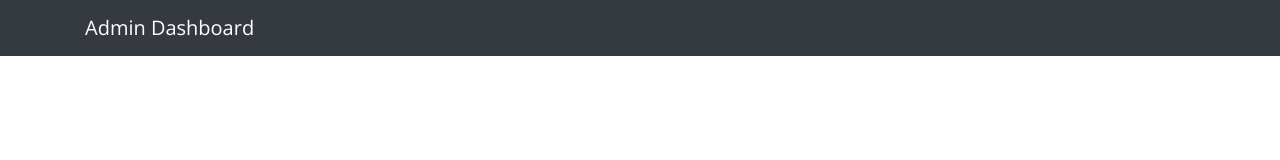
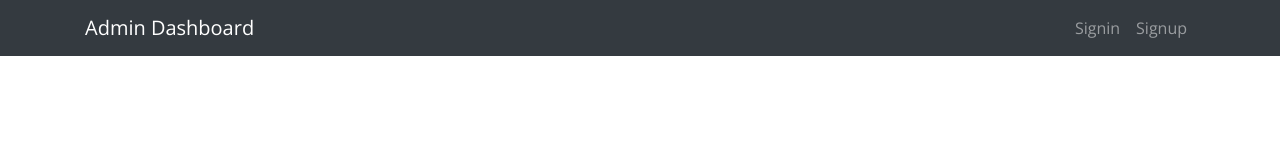
Before and after one commit to TG2408/Ecommerce-adminApp, a React (Create React App) app: page / in a window 1280 px wide. Shown: the top 160 px of the page. Built offline with nearby package versions, Linux system fonts and the light colour scheme.

Commit message:
some changes in Header Component

```diff
--- a/src/components/Header/index.js
+++ b/src/components/Header/index.js
@@ -7,7 +7,8 @@ const Header = (props) => {
         <div>
           <Navbar collapseOnSelect expand="lg" bg="dark" variant="dark">
             <Container>
-              <Navbar.Brand href="#home">Admin Dashboard</Navbar.Brand>
+              {/* <Navbar.Brand href="#home">Admin Dashboard</Navbar.Brand> */}
+              <Link to='/' className="navbar-brand">Admin Dashboard</Link>
               <Navbar.Toggle aria-controls="responsive-navbar-nav" />
               <Navbar.Collapse id="responsive-navbar-nav">
                 <Nav className="mr-auto">
@@ -21,6 +22,12 @@ const Header = (props) => {
                 </Nav>
                 <Nav>
                   {/* <Nav.Link href="#deets">Signin</Nav.Link> */}
+                  <li className="nav-item">
+                    <NavLink to='/signin' className="nav-link">Signin</NavLink>
+                  </li>
+                  <li className="nav-item">
+                    <NavLink to='/signup' className="nav-link">Signup</NavLink>
+                  </li>
                 </Nav>
               </Navbar.Collapse>
             </Container>
```
